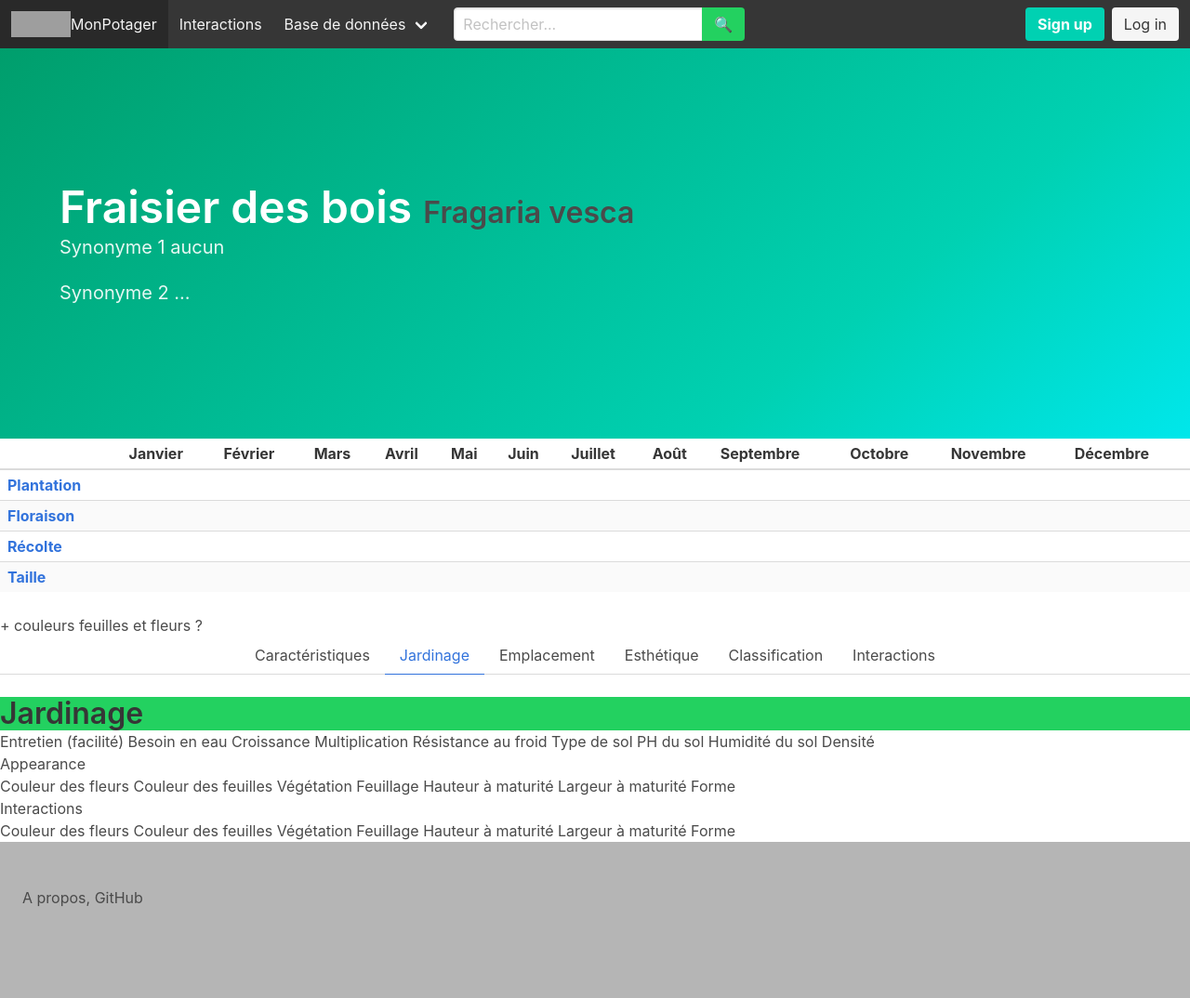
After one commit to ThibaultLatrille/MonPotager, a Flask app: a page that uses webserver/templates/plant.html in a window 1280 px wide. The commit adds this page. Shown: the whole page at 93% size. Run offline with Flask 2, Linux system fonts and the light colour scheme; lists and menus that the app fills with data are empty; some libraries are stand-ins or nearby versions; grey boxes are pictures that could not be loaded.

Commit message:
UI: maquettage page plante (en cours)

```diff
--- a/webserver/templates/footer.inc.html
+++ b/webserver/templates/footer.inc.html
@@ -0,0 +1,15 @@
+<footer class="footer has-background-grey-light">
+    A propos, GitHub
+</footer>
+<div class="modal" id="apropos">
+    <div class="modal-background"></div>
+    <div class="modal-card">
+        <header class="modal-card-head">
+        <p class="modal-card-title">A propos</p>
+        <button class="delete" aria-label="close"></button>
+        </header>
+        <section class="modal-card-body">
+            Lorem ipsum dolor sit amet, consectetur adipiscing elit, sed do eiusmod tempor incididunt ut labore et dolore magna aliqua. Ut enim ad minim veniam, quis nostrud exercitation ullamco laboris nisi ut aliquip ex ea commodo consequat. Duis aute irure dolor in reprehenderit in voluptate velit esse cillum dolore eu fugiat nulla pariatur. Excepteur sint occaecat cupidatat non proident, sunt in culpa qui officia deserunt mollit anim id est laborum.
+        </section>
+    </div>
+</div>
--- a/webserver/templates/header.inc.html
+++ b/webserver/templates/header.inc.html
@@ -1,7 +1,7 @@
 <nav class="navbar is-dark" role="navigation" aria-label="main navigation">
 <div class="navbar-brand">
     <a class="navbar-item" href="/">
-    <img src="{{ STATIC_URL }}/images/logo.png" width="112" height="28"> MonPotager
+    <img src="{{ STATIC_URL }}/images/logo.png" width="64" height="28"> MonPotager
     </a>
 
     <a role="button" class="navbar-burger burger" aria-label="menu" aria-expanded="false" data-target="navbarTopLeft">
@@ -13,7 +13,7 @@
 <div class="navbar-start">
 <a class="navbar-item" href="/interactions-entre-plantes-legumes-fruits-arbres-fleurs-aromates-maladies-auxiliaires.html">Interactions</a>
 <div class="navbar-item has-dropdown is-hoverable">
-    <a class="navbar-link">Base de donn&#233;es</a>
+    <a class="navbar-link" href="/plante/1-fraisier-des-bois.html">Base de donn&#233;es</a>
     <div class="navbar-dropdown">
         <a class="navbar-item" href="#">Plantes</a>
         <a class="navbar-item" href="#">- Arbres</a>
@@ -27,6 +27,12 @@
         <a class="navbar-item" href="#">Auxiliaires</a>
     </div>
 </div>
+<div class="navbar-item field has-addons">
+    <div class="control">
+        <input class="input" type="text" placeholder="Rechercher...">
+    </div>
+    <div class="control"><a class="button is-success">&#x1F50D;</a></div>
+</div>
 </div>
 
 <div class="navbar-end"><div class="navbar-item"><div class="buttons">
--- /dev/null
+++ b/webserver/templates/plant.html
@@ -0,0 +1,138 @@
+<!DOCTYPE html>
+<html>
+<head>
+{% include 'head.inc.html' %}
+<title>MonPotager - Fraisier des bois</title>
+</head>
+<body>
+{% include 'header.inc.html' %}
+
+<!-- Photos à droite -->
+<section class="hero is-primary is-medium is-bold"><div class="hero-body"><div class="container">
+    <h1 class="title is-1">Fraisier des bois <small class="is-size-3 has-text-grey-dark">Fragaria vesca</small></h1>
+    <h2 class="subtitle">Synonyme 1 aucun</h2>
+    <h2 class="subtitle">Synonyme 2 ...</h2>
+</div></div></section>
+
+<table class="table is-striped is-narrow is-fullwidth">
+    <thead><tr>
+        <th></th>
+        <th>Janvier</th>
+        <th>Février</th>
+        <th>Mars</th>
+        <th>Avril</th>
+        <th>Mai</th>
+        <th>Juin</th>
+        <th>Juillet</th>
+        <th>Août</th>
+        <th>Septembre</th>
+        <th>Octobre</th>
+        <th>Novembre</th>
+        <th>Décembre</th>
+    </tr></thead><tbody><tr>
+        <th><a href="#planting">Plantation</a></th>
+        <td></td>
+        <td></td>
+        <td></td>
+        <td></td>
+        <td></td>
+        <td></td>
+        <td></td>
+        <td></td>
+        <td></td>
+        <td></td>
+        <td></td>
+        <td></td>
+    </tr><tr>
+        <th><a href="#flowering">Floraison</a></th>
+        <td></td>
+        <td></td>
+        <td></td>
+        <td></td>
+        <td></td>
+        <td></td>
+        <td></td>
+        <td></td>
+        <td></td>
+        <td></td>
+        <td></td>
+        <td></td>
+    </tr><tr>
+        <th><a href="#harvest">Récolte</a></th>
+        <td></td>
+        <td></td>
+        <td></td>
+        <td></td>
+        <td></td>
+        <td></td>
+        <td></td>
+        <td></td>
+        <td></td>
+        <td></td>
+        <td></td>
+        <td></td>
+    </tr><tr>
+        <th><a href="#pruning">Taille</a></th>
+        <td></td>
+        <td></td>
+        <td></td>
+        <td></td>
+        <td></td>
+        <td></td>
+        <td></td>
+        <td></td>
+        <td></td>
+        <td></td>
+        <td></td>
+        <td></td>
+    </tr></tbody>
+</table>
++ couleurs feuilles et fleurs ?
+
+<div class="tabs is-centered"><ul>
+    <li><a>Caractéristiques</a></li>
+    <li class="is-active"><a>Jardinage</a></li>
+    <li><a>Emplacement</a></li>
+    <li><a>Esthétique</a></li>
+    <li><a>Classification</a></li>
+    <li><a>Interactions</a></li>
+</ul></div>
+
+<div id="gardening"><h3 class="title is-3 has-background-success">Jardinage</h3>
+    <!-- Tableau "fiche" + lien vers explications -->
+    Entretien (facilité)
+    Besoin en eau
+    Croissance
+    Multiplication
+    Résistance au froid
+    Type de sol
+    PH du sol
+    Humidité du sol
+    Densité
+    <!-- Calendrier -->
+    <!-- Explications -->
+</div>
+
+<div id="appearance"><h3>Appearance</h3>
+    Couleur des fleurs
+    Couleur des feuilles
+    Végétation
+    Feuillage
+    Hauteur à maturité
+    Largeur à maturité
+    Forme
+</div>
+
+<div id="interactions"><h3>Interactions</h3>
+    Couleur des fleurs
+    Couleur des feuilles
+    Végétation
+    Feuillage
+    Hauteur à maturité
+    Largeur à maturité
+    Forme
+</div>
+
+{% include 'footer.inc.html' %}
+</body>
+</html>
--- a/webserver/views.py
+++ b/webserver/views.py
@@ -5,9 +5,32 @@ from . import app
 def home_page():
     return render_template('home.html')
 
-@app.route('/<int:post_id>-<string:name>.html')
-def item_page():
-    return 'Plant'
+@app.route('/plant/<int:id>-<string:name>.html')
+@app.route('/plante/<int:id>-<string:name>.html')
+def plant(id, name):
+    print("Plante")
+    return render_template('plant.html')
+
+@app.route('/disease/<int:id>-<string:name>.html')
+@app.route('/maladie/<int:id>-<string:name>.html')
+def maladie(id, name):
+    print("Maladie")
+    return("Maladie")
+    #return render_template('desease.html')
+
+@app.route('/nuisible/<int:id>-<string:name>.html')
+@app.route('/pest/<int:id>-<string:name>.html')
+def pest(id, name):
+    print("Nuisible")
+    return("nuisible")
+    #return render_template('pest.html')
+
+@app.route('/auxiliaire/<int:id>-<string:name>.html')
+@app.route('/helper/<int:id>-<string:name>.html')
+def helper(id, name):
+    print("Auxiliaire")
+    return("auxiliaire")
+    #return render_template('helper.html')
 
 @app.route('/interactions-entre-plantes-legumes-fruits-arbres-fleurs-aromates-maladies-auxiliaires.html')
 def interactions():
```
